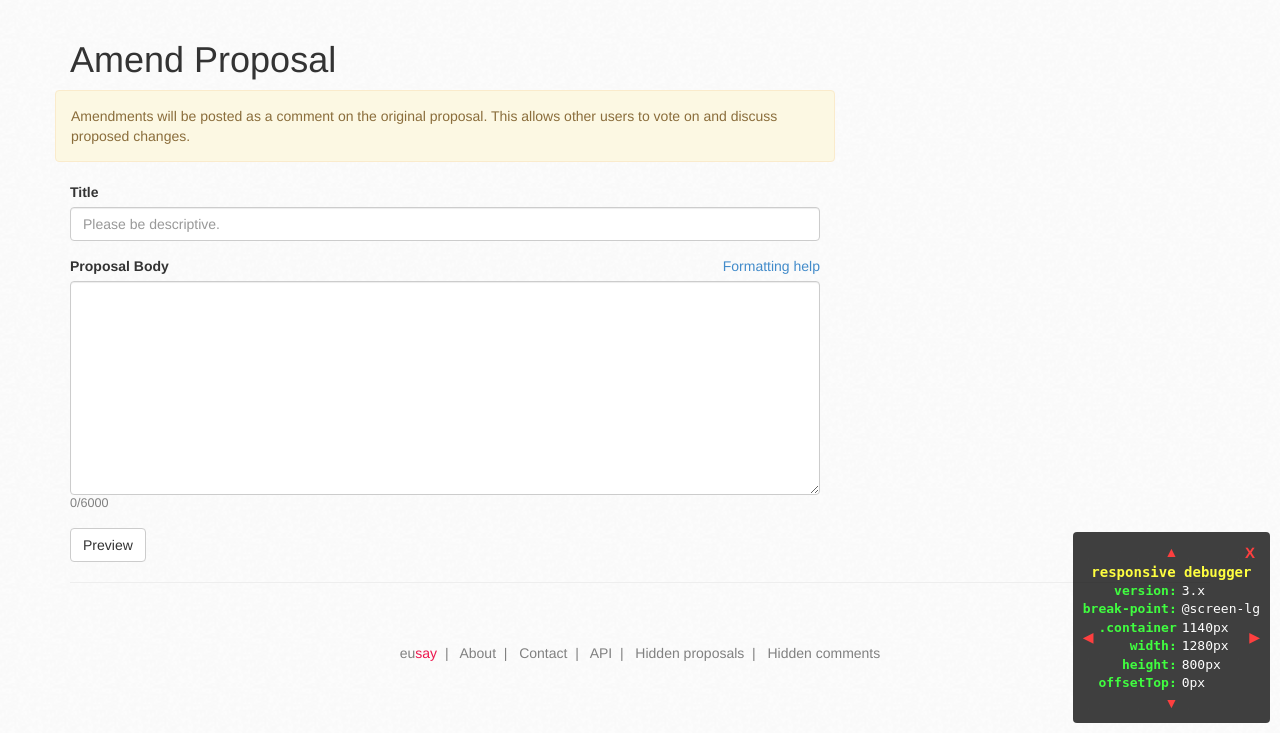
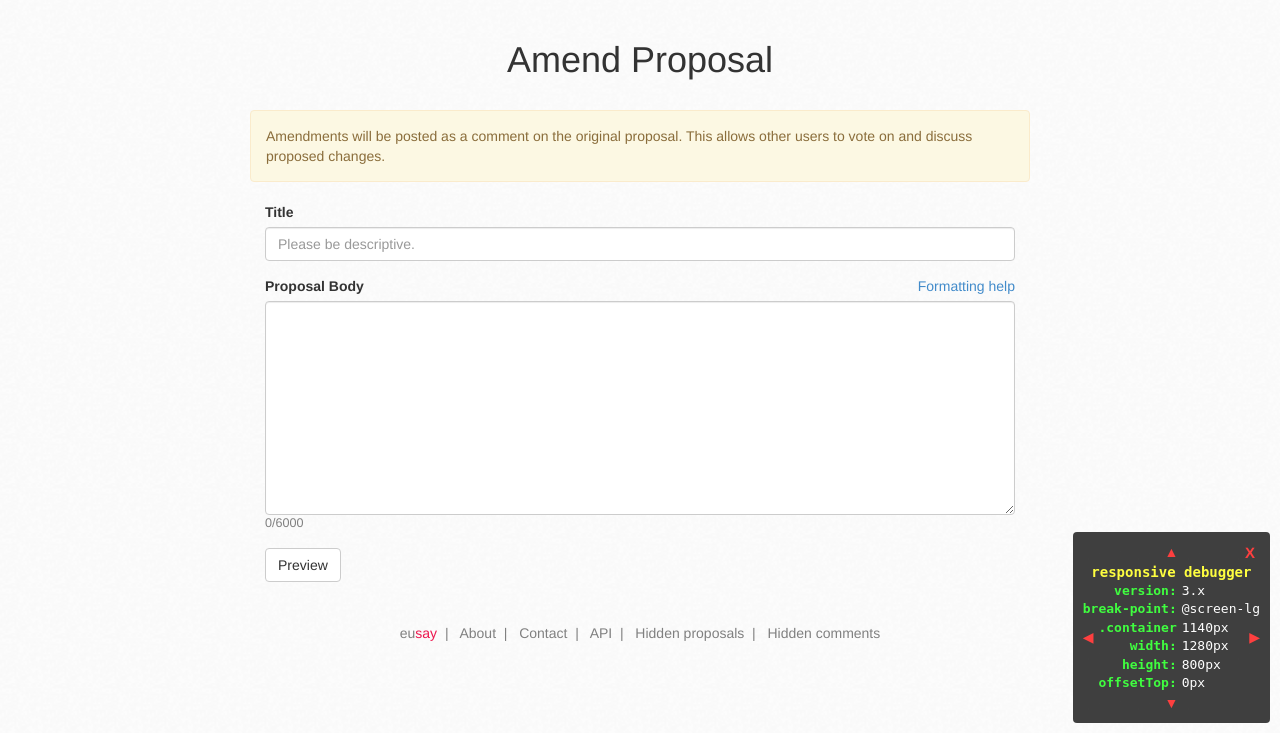
Before and after one commit to HughMcGrade/eusay, a Django app: template eusay/templates/amend_proposal.html in a window 1280 px wide. Shown: the part 67-800 px from the top of the page. Run offline with Django 3.2, Linux system fonts and the light colour scheme; the template is opened without the code that fills it: values that come from a table or form of the project are taken from there, others are empty; parts of the project's set-up code (start-up, migrations or seed data) failed here and were passed over; some libraries are stand-ins or nearby versions.

Commit message:
center everything in amend_proposal.html

```diff
--- a/eusay/templates/amend_proposal.html
+++ b/eusay/templates/amend_proposal.html
@@ -29,19 +29,21 @@ $(document).ready(function() {
 
 {% block content %}
 
-<h1>Amend Proposal</h1>
+<h1 class="text-center">Amend Proposal</h1>
+<br />
 
 <div class="row">
-  <div class="col-xs-12 col-md-8 alert alert-warning">
+  <div class="col-xs-12 col-md-8 col-md-offset-2 alert alert-warning">
     Amendments will be posted as a comment on the original proposal. This allows other users to vote on and discuss proposed changes.
   </div>
 </div>
 
+<div class="row">
+    <div class="col-xs-12 col-md-8 col-md-offset-2">
         <form id="view_amendments" method="post" action="">
           {% csrf_token %}
 
-  <div class="row">
-    <div class="col-xs-12 col-md-8">
+
           <div class="form-group">
             <label for="title">Title</label>
             {{ form.title }}
@@ -55,20 +57,20 @@ $(document).ready(function() {
           </div>
 
           <button name="action" value="view" type="submit" class="btn btn-default">Preview</button>
+
+        </form>
     </div>
 </div>
 
-</form>
-
-<hr />
-
+<div class="row">
+    <div class="col-xs-12 col-md-8 col-md-offset-2">
         <form method="post" action="">
         {% csrf_token %}
 
-  <div class="row" id="changes">
+          <div id="changes">
             {% if diff %}
             <div class="row proposal-text">
-      <div class="col-xs-10 col-md-8">
+              <div class="col-xs-10 col-xs-offset-1 col-md-8 col-md-offset-2">
                 {{ diff | my_markdown }}
               </div>
             </div>
@@ -78,5 +80,7 @@ $(document).ready(function() {
           </div>
 
         </form>
+    </div>
+</div>
 
 {% endblock %}
```
Lines whose indentation alone changed are shown as unchanged.
